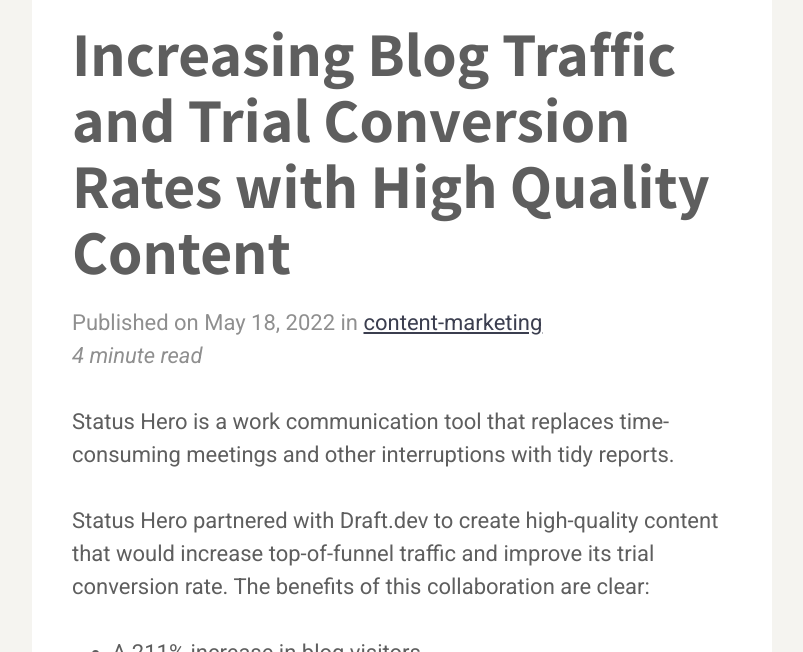
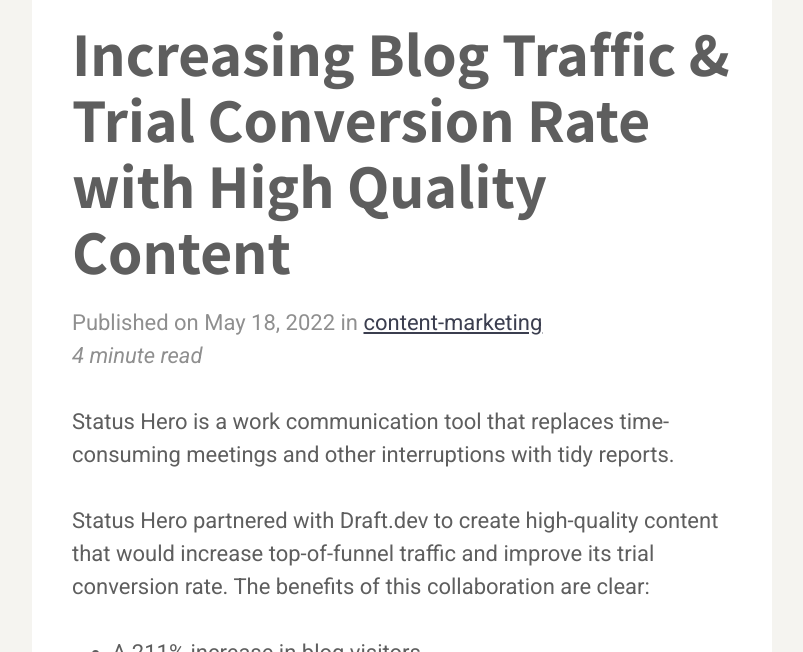
Before and after one commit to karllhughes/learn, a Jekyll site: the page built from _posts/2022-05-18-increasing-blog-traffic-and-trial-conversion-rates-with-high-quality-content.md, in a window 1280 px wide and 900 px high, scrolled down 397 px, cut to the strip 248-900 px from the top of the window. Shown: the whole strip, without its empty margins (238-1041 px from the left). Built offline with Jekyll 4.4.1, drawn with Linux system fonts in a browser that asks for light colours; a script that is not in the unit is left out.

Commit message:
Update Posts “2022-05-18-increasing-blog-traffic-and-trial-conversion-rates-with-high-quality-content”

```diff
--- a/_posts/2022-05-18-increasing-blog-traffic-and-trial-conversion-rates-with-high-quality-content.md
+++ b/_posts/2022-05-18-increasing-blog-traffic-and-trial-conversion-rates-with-high-quality-content.md
@@ -1,7 +1,6 @@
 ---
 layout: post
-title: " Increasing Blog Traffic and Trial Conversion Rates with High Quality
-  Content  "
+title: Increasing Blog Traffic & Trial Conversion Rate with High Quality Content
 description: Draft.dev has helped Status Hero create high-quality content that
   resonates with their audience on a regular basis.  This article details how
   the collaboration has helped Status Hero double its audience, attract more
```
